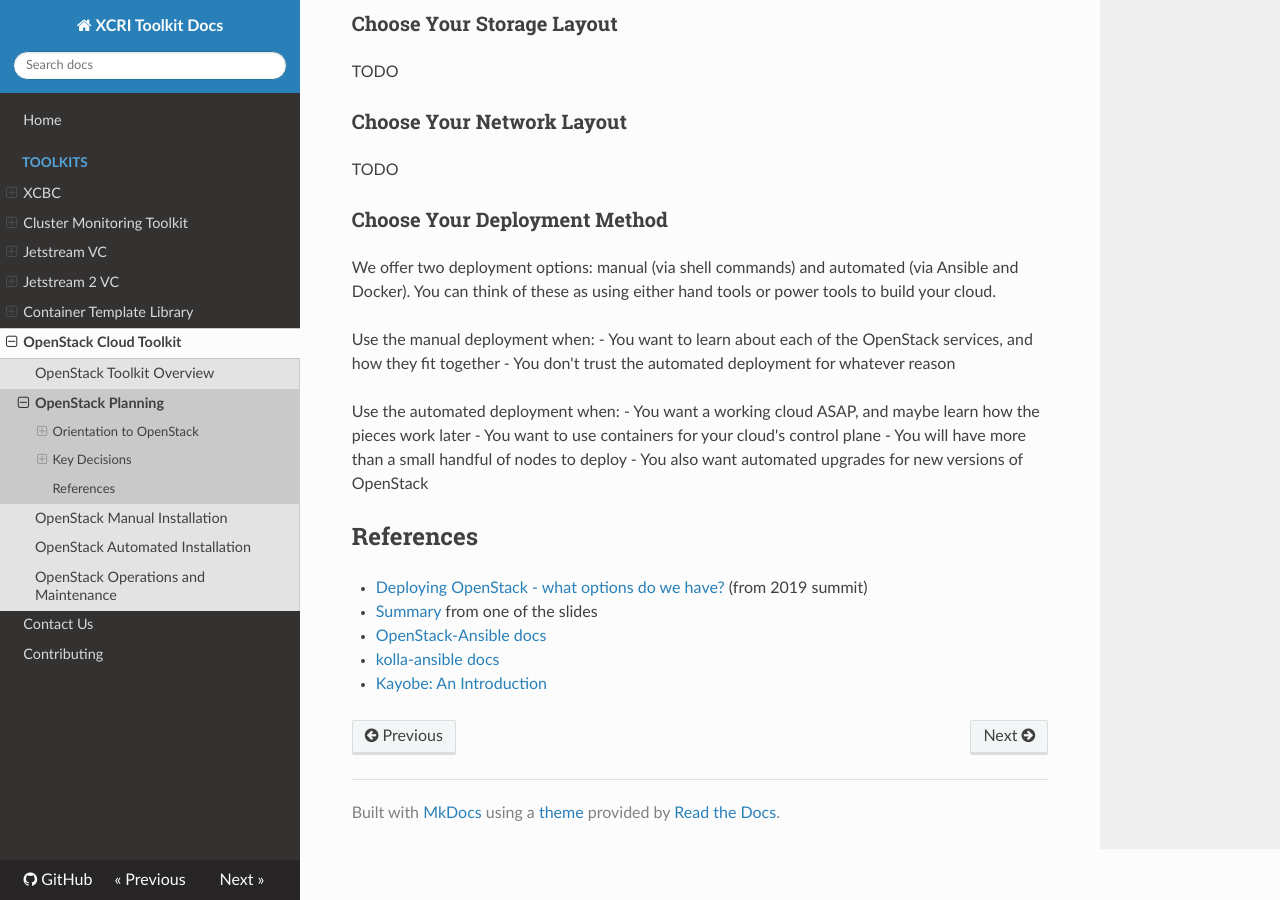
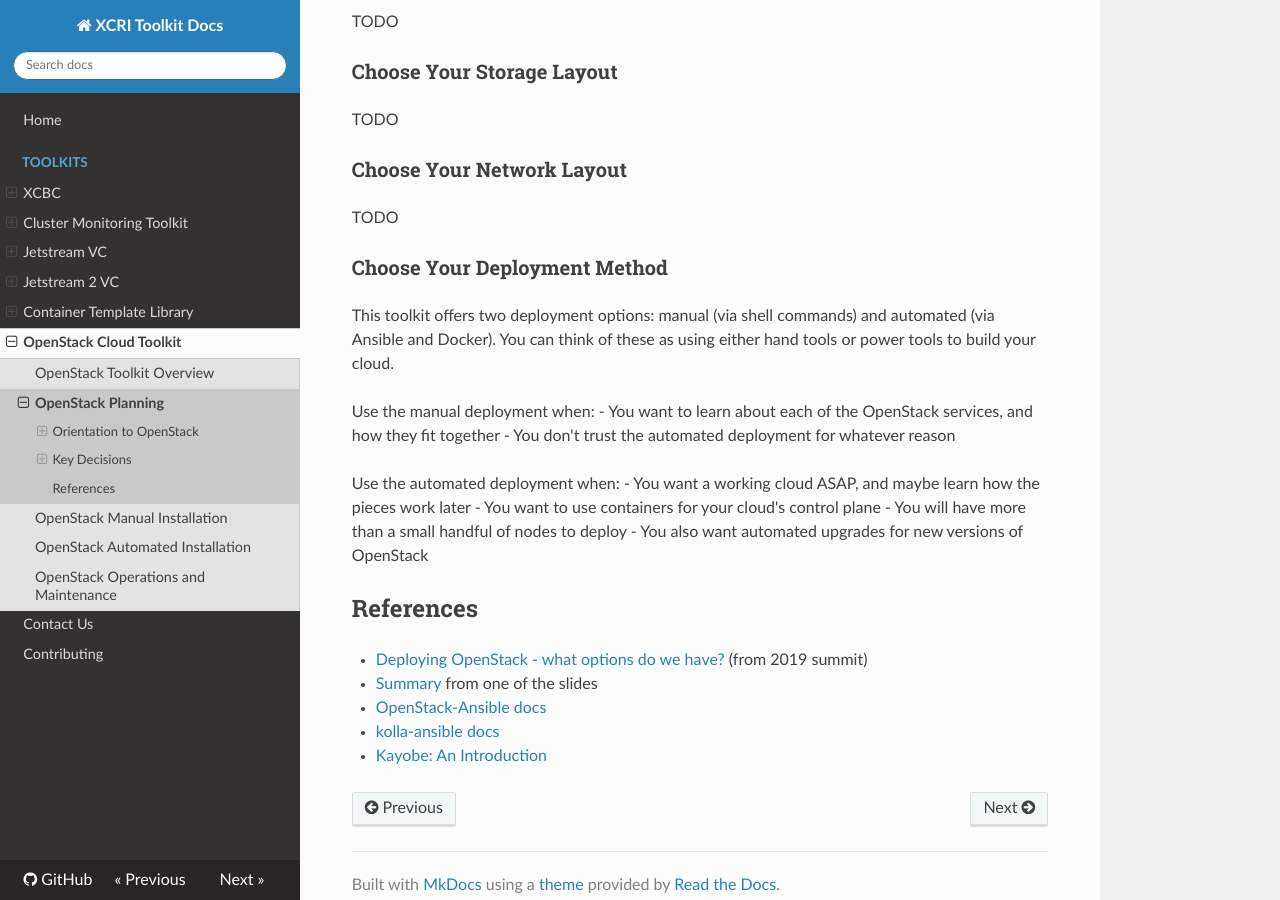
Before and after one commit to access-ci-org/Toolkit-Docs, an MkDocs documentation site: the page built from docs/toolkits/openstack-planning-guide.md, in a window 1280 px wide and 900 px high, scrolled down 6254 px. Built offline with MkDocs 1.6.1, drawn with Linux system fonts in a browser that asks for light colours; nearby versions of some CDN libraries; old or Windows-style settings are respelled for this version of MkDocs; part of the change alters nothing that is shown; some of the changed text lies outside the part shown.

Commit message:
minor tweaks

```diff
--- a/docs/toolkits/openstack-planning-guide.md
+++ b/docs/toolkits/openstack-planning-guide.md
@@ -92,9 +92,13 @@ Some other commonly-adopted services include:
 
 [^1]: [Exosphere](https://gitlab.com/exosphere/exosphere) is developed independently of the core OpenStack projects, but included here for its focus on making OpenStack clouds more usable for researchers.
 
+TODO explain that each service can have multiple components
+
 #### Control Plane and Data Plane
 
 In a large distributed system like an OpenStack cloud, there is a logical separation between the Control Plane and Data Plane. The control plane consists of the set of OpenStack services (and their dependencies) that _manage_ users' resources on the cloud. The data plane consists of the users' resources themselves. The data plane includes virtual computers, networks, and various types of data storage.
+
+TODO talk about APIs
 
 First, let's look at the control plane. It's a sub-set of the diagram at the top of this page.
 
@@ -111,10 +115,7 @@ The next layer is infrastructure services. These are not part of OpenStack per s
 | API load balancer | HAProxy                                         | Routes and secures network requests to OpenStack services |
 
 
-
-#### Infrastructure Services
-
-TODO
+TODO FINISH
 
 #### Types of Storage
 
@@ -167,7 +168,7 @@ TODO
 
 ### Choose Your Deployment Method
 
-We offer two deployment options: manual (via shell commands) and automated (via Ansible and Docker). You can think of these as using either hand tools or power tools to build your cloud.
+This toolkit offers two deployment options: manual (via shell commands) and automated (via Ansible and Docker). You can think of these as using either hand tools or power tools to build your cloud.
 
 Use the manual deployment when:
 - You want to learn about each of the OpenStack services, and how they fit together
```
